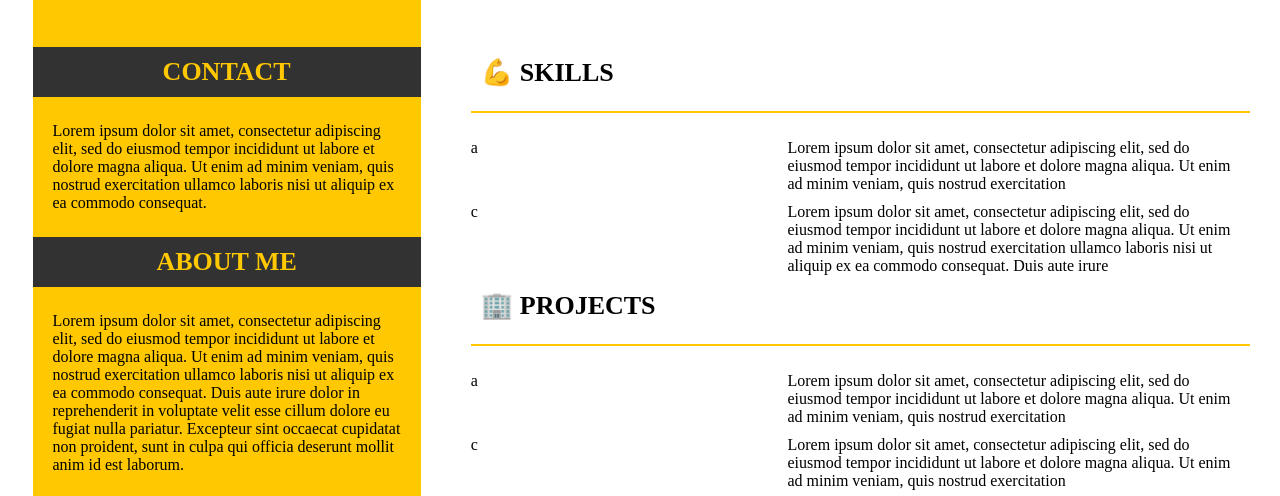
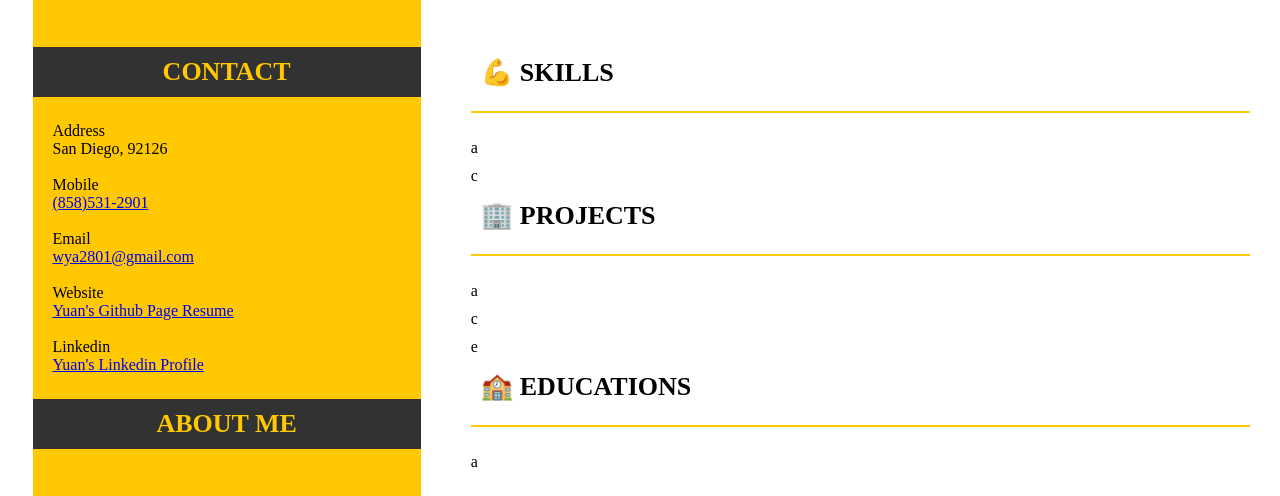
Before and after one commit to wya2801/wya2801.github.io, a plain HTML site: page index.html in a window 1280 px wide. Shown: the part 273-769 px from the top of the page. Drawn offline with Linux system fonts and the light colour scheme.

Commit message:
Added contact and page height

```diff
--- a/css/style.css
+++ b/css/style.css
@@ -3,6 +3,7 @@ body {
     display: grid;
     grid-template-columns: 1fr 2fr;
     width: 1215px;
+    height: 1720px;
     grid-gap: 50px;
 }
 
--- a/index.html
+++ b/index.html
@@ -17,11 +17,19 @@
                 </div>
             </div>
             <h4 class="infoTitle">CONTACT</h4>
-            <p class="infop">Lorem ipsum dolor sit amet, consectetur adipiscing elit, sed do eiusmod tempor incididunt ut labore et dolore magna aliqua. Ut enim ad minim veniam, quis nostrud exercitation ullamco laboris nisi ut aliquip ex ea commodo consequat.</p><!-- Contact -->
+            <p class="infop">
+                Address<br>San Diego, 92126<br><br>
+                Mobile<br><a href="tel:858-531-2901">(858)531-2901</a><br><br>
+                Email<br><a href="mailto:wya2801@gmail.com">wya2801@gmail.com</a><br><br>
+                Website<br><a href="https://wya2801.github.io">Yuan's Github Page Resume</a><br><br>
+                Linkedin<br><a href="https://www.linkedin.com/in/yuan-wu-673b94209">Yuan's Linkedin Profile</a>
+            </p><!-- Contact -->
             <h4 class="infoTitle">ABOUT ME</h4>
-            <p class="infop">Lorem ipsum dolor sit amet, consectetur adipiscing elit, sed do eiusmod tempor incididunt ut labore et dolore magna aliqua. Ut enim ad minim veniam, quis nostrud exercitation ullamco laboris nisi ut aliquip ex ea commodo consequat. Duis aute irure dolor in reprehenderit in voluptate velit esse cillum dolore eu fugiat nulla pariatur. Excepteur sint occaecat cupidatat non proident, sunt in culpa qui officia deserunt mollit anim id est laborum.</p><!-- About Me -->
+            <p class="infop">
+
+            </p><!-- About Me -->
             <h4 class="infoTitle">REFERENCES</h4>
-            <p class="infop">Lorem ipsum dolor sit amet, consectetur adipiscing elit, sed do eiusmod tempor incididunt ut labore et dolore magna aliqua. </p><!-- References -->
+            <p class="infop"></p><!-- References -->
         </div>
         <div id="life">
             <div id="name">
@@ -36,13 +44,13 @@
                     a
                 </div>
                 <div>
-                    Lorem ipsum dolor sit amet, consectetur adipiscing elit, sed do eiusmod tempor incididunt ut labore et dolore magna aliqua. Ut enim ad minim veniam, quis nostrud exercitation
+
                 </div>
                 <div>
                     c
                 </div>
                 <div>
-                    Lorem ipsum dolor sit amet, consectetur adipiscing elit, sed do eiusmod tempor incididunt ut labore et dolore magna aliqua. Ut enim ad minim veniam, quis nostrud exercitation ullamco laboris nisi ut aliquip ex ea commodo consequat. Duis aute irure
+
                 </div>
             </div>
             <h4 class="lifeTitle">&#127970 PROJECTS</h4>
@@ -53,19 +61,19 @@
                     a
                 </div>
                 <div>
-                    Lorem ipsum dolor sit amet, consectetur adipiscing elit, sed do eiusmod tempor incididunt ut labore et dolore magna aliqua. Ut enim ad minim veniam, quis nostrud exercitation
+
                 </div>
                 <div>
                     c
                 </div>
                 <div>
-                    Lorem ipsum dolor sit amet, consectetur adipiscing elit, sed do eiusmod tempor incididunt ut labore et dolore magna aliqua. Ut enim ad minim veniam, quis nostrud exercitation
+
                 </div>
                 <div>
                     e
                 </div>
                 <div>
-                    Lorem ipsum dolor sit amet, consectetur adipiscing elit, sed do eiusmod tempor incididunt ut labore et dolore magna aliqua. Ut enim ad minim veniam, quis nostrud exercitation
+
                 </div>
             </div>
             <h4 class="lifeTitle">&#127979 EDUCATIONS</h4>
@@ -76,7 +84,8 @@
                     a
                 </div>
                 <div>
-                    Lorem ipsum dolor sit amet, consectetur adipiscing elit, sed do eiusmod tempor incididunt ut labore et dolore magna aliqua. Ut enim ad minim veniam, quis nostrud exercitation
+
+                </div>
             </div>
         </div>
     </body>
```
